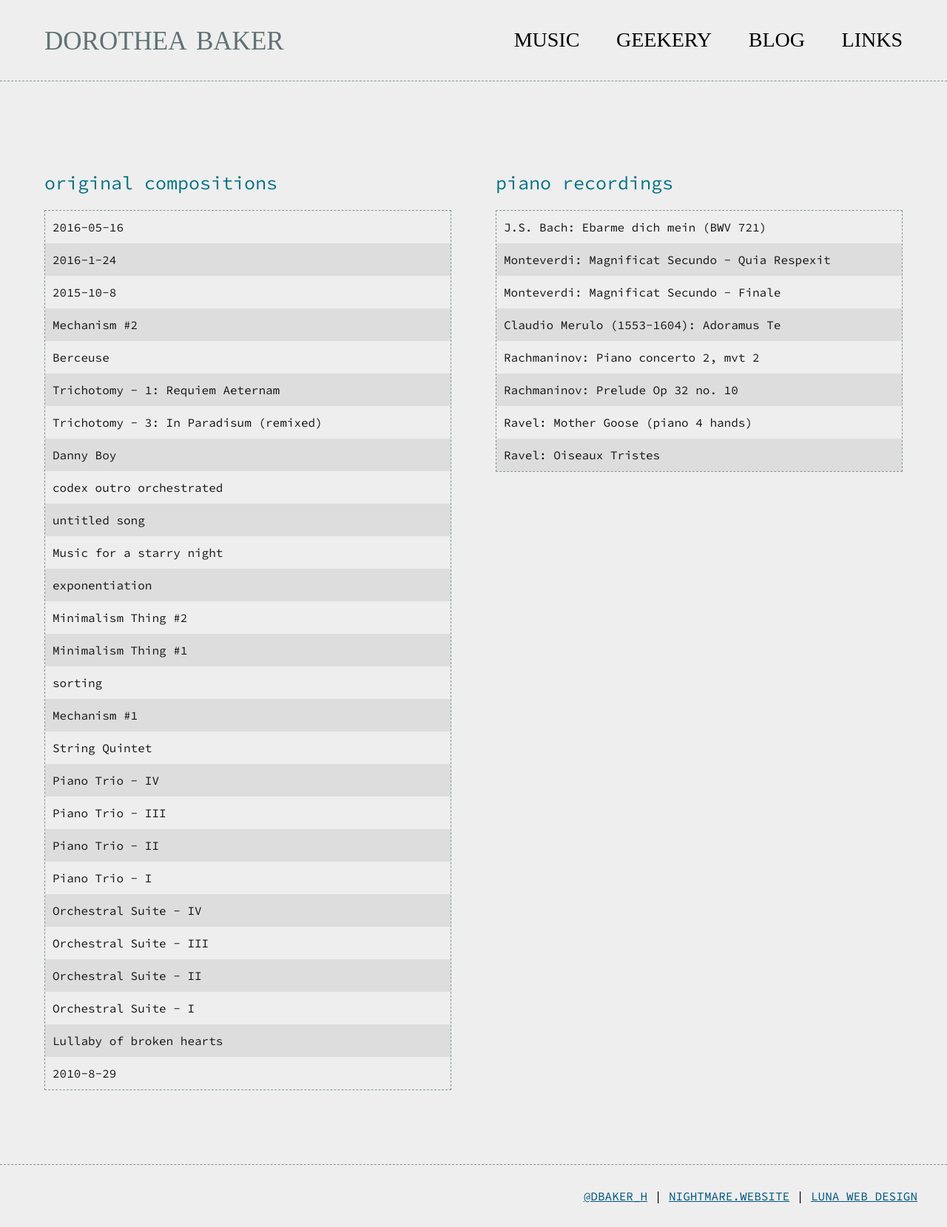
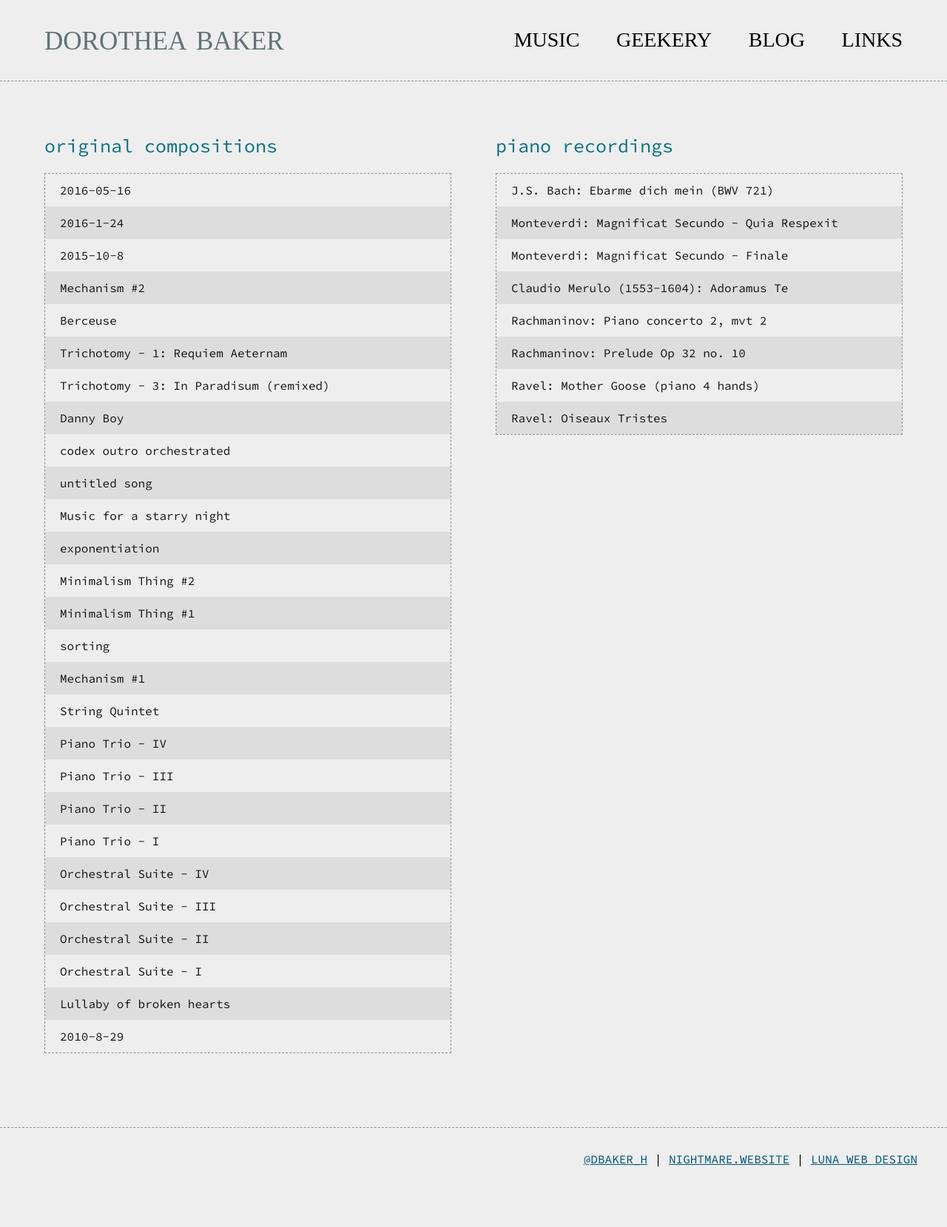
Before and after one commit to d-baker/navsite, a Jekyll site: the page built from audio.html, in a window 1280 px wide. Shown: the whole page at 74% size. Built offline with Jekyll 4.4.1, drawn with Linux system fonts in a browser that asks for light colours; some web fonts are replaced; comment, search, counter and statistics services are not loaded; after the commit the page ends 1609 px from its top, so only the background shows below that.

Commit message:
remove logos, change position and appearance of external link icon

```diff
--- a/_sass/av.scss
+++ b/_sass/av.scss
@@ -57,7 +57,7 @@
 		}
 
         cursor: pointer;
-        padding: 10px 10px;
+        padding: 10px 20px;
         position: relative;
     }
 
@@ -79,6 +79,7 @@
 
     audio, video {
         margin: 20px 0px;
+        width: 500px;
     }
 }
 
--- a/_sass/header.scss
+++ b/_sass/header.scss
@@ -1,6 +1,6 @@
 header#main-header {
     position: relative;
-    margin: 50px 0px 100px 0px;
+    margin: 50px 0px 50px 0px;
     padding: 0px;
     width: 100%;
     height: $header-height;
@@ -110,9 +110,6 @@
                     text-decoration: underline;
                 }
 
-                &:before {
-                    content: "> ";
-                }
 
                 &.current {
                     color: $fg;
@@ -126,8 +123,8 @@
                 &.external {
                     // svg icon from the awesome http://iconmelon.com/, thankyou
                     background: url("/assets/icons/external-link.svg") no-repeat right;
-                    padding-right: 50px;
-                    background-position: right 10px top 10px;
+                    padding-left: 50px;
+                    background-position: left 20px top 8px;
                 }
 
             } //end a
--- a/index.html
+++ b/index.html
@@ -3,9 +3,7 @@
 ---
 
 <div id="identity-banner">
-    <h1>Dorothea</h1>
-    <img src="assets/icons/db-logo.svg"/>
-    <h1>Baker</h1>
+    <h1>Dorothea Baker</h1>
 </div>
 
 </body></html>
```
